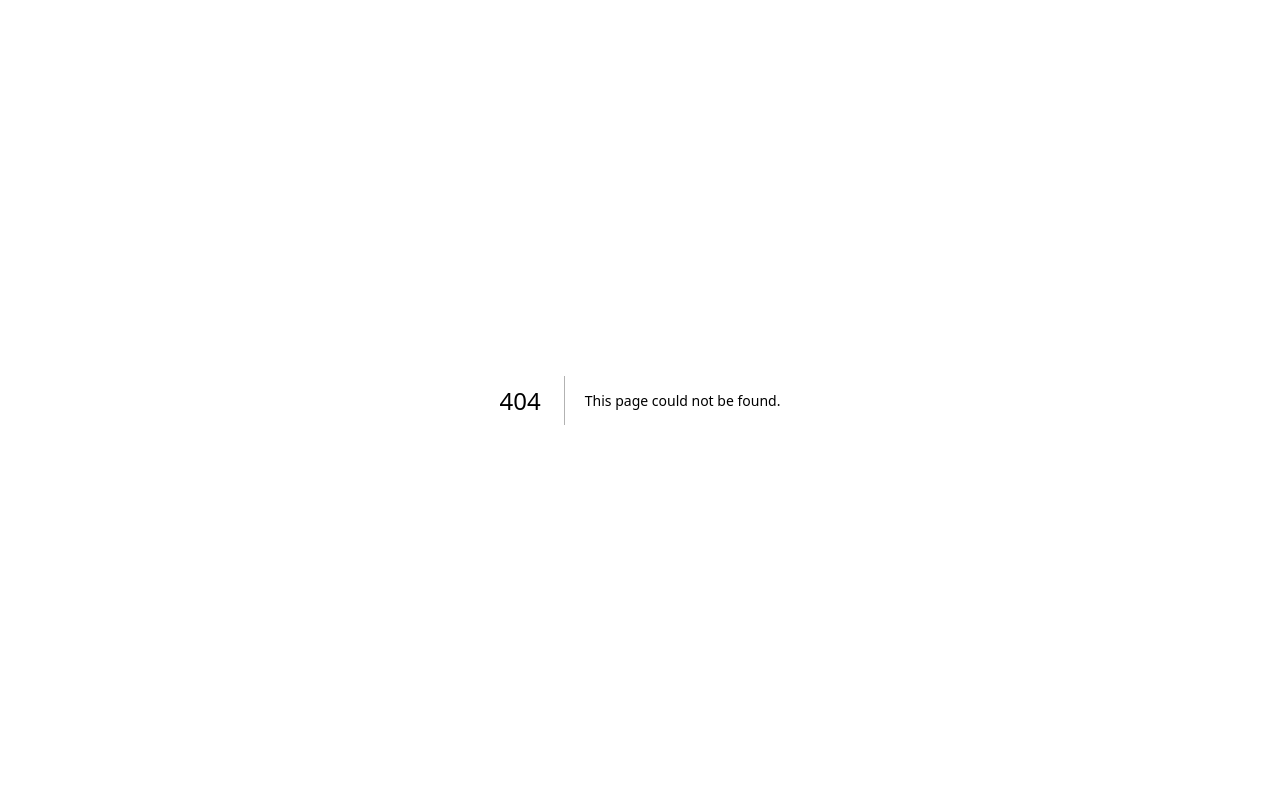
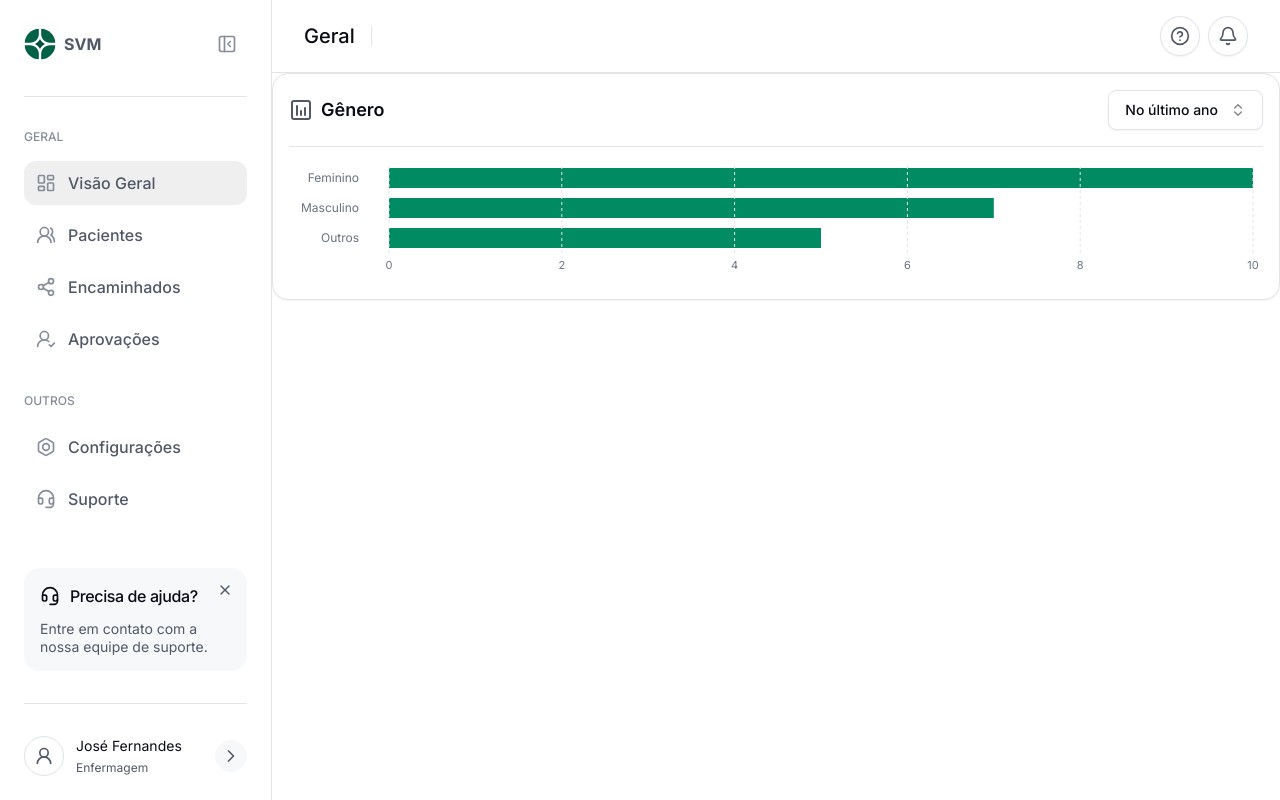
Before and after one commit to ipecode-br/abnmo-frontend, a Next.js app: page /visao-geral in a window 1280 px wide. Before the commit this address had no page. Built offline with nearby package versions, Linux system fonts and the light colour scheme.

Commit message:
feat(chart): create gender chart component

```diff
--- a/package.json
+++ b/package.json
@@ -28,6 +28,7 @@
     "react": "^19.0.0",
     "react-dom": "^19.0.0",
     "react-hook-form": "7.55.0",
+    "recharts": "3.1.0",
     "sonner": "2.0.4",
     "tailwind-merge": "3.2.0",
     "zod": "3.24.3",
--- /dev/null
+++ b/src/app/(dashboard)/visao-geral/page.tsx
@@ -0,0 +1,27 @@
+import type { Metadata } from 'next'
+
+import { GenderChart } from '@/components/chart/gender-chart'
+
+export const metadata: Metadata = {
+  title: 'Visão Geral',
+}
+
+// Dados que virão do backend (exemplo para teste)
+const rawData = {
+  labels: ['Feminino', 'Masculino', 'Outros'],
+  datasets: [
+    {
+      label: 'Gênero',
+      data: [10, 7, 5],
+      backgroundColor: ['#008b62'],
+    },
+  ],
+}
+
+export default function OverviewPage() {
+  return (
+    <div>
+      <GenderChart rawData={rawData} />
+    </div>
+  )
+}
--- /dev/null
+++ b/src/components/chart/base-chart.tsx
@@ -0,0 +1,100 @@
+'use client'
+
+import type { LucideIcon } from 'lucide-react'
+import {
+  Bar,
+  BarChart,
+  Cell,
+  ReferenceLine,
+  ResponsiveContainer,
+  Tooltip,
+  XAxis,
+  YAxis,
+} from 'recharts'
+
+import { cn } from '@/utils/class-name-merge'
+
+import { Card } from '../ui/card'
+import { Divider } from '../ui/divider'
+
+interface ChartDataItem {
+  name: string
+  value: number
+}
+
+interface BaseChartProps {
+  title: string
+  data: ChartDataItem[]
+  barColor: string
+  icon: LucideIcon
+  iconClassName?: string
+  children?: React.ReactNode
+}
+
+export function BaseChart({
+  title,
+  data,
+  barColor,
+  icon: Icon,
+  iconClassName,
+  children,
+}: BaseChartProps) {
+  return (
+    <Card className='h-full w-full p-4'>
+      <div className='flex items-center justify-between'>
+        <div className='flex items-center gap-2'>
+          <Icon className={cn('h-6 w-6', iconClassName)} />
+          <h2 className='text-lg font-semibold'>{title}</h2>
+        </div>
+        {children}
+      </div>
+
+      <Divider className='my-4' />
+
+      <div className='h-30 w-full'>
+        <ResponsiveContainer width='100%' height='100%'>
+          <BarChart
+            layout='vertical'
+            data={data}
+            margin={{ top: 0, right: 10, left: 0, bottom: 0 }}
+          >
+            <XAxis
+              type='number'
+              dataKey='value'
+              ticks={[0, 2, 4, 6, 8, 10]}
+              axisLine={false}
+              tickLine={false}
+              tick={{ fontSize: 11, fill: '#6b7280' }}
+            />
+
+            {[0, 2, 4, 6, 8, 10].map((tick) => (
+              <ReferenceLine
+                key={tick}
+                x={tick}
+                stroke='#e2e4e9'
+                strokeDasharray='3 3'
+              />
+            ))}
+
+            <YAxis
+              dataKey='name'
+              type='category'
+              width={100}
+              tick={{ fontSize: 12, fill: '#6b7280' }}
+              tickMargin={24}
+              domain={[0, 10]}
+              axisLine={false}
+              tickLine={false}
+            />
+            <Tooltip cursor={{ fill: 'transparent' }} />
+            <Bar dataKey='value' fill={barColor} barSize={20}>
+              {data.map((_entry, index) => (
+                <Cell key={`cell-${index}`} fill={barColor} />
+              ))}
+            </Bar>
+          </BarChart>
+        </ResponsiveContainer>
+      </div>
+    </Card>
+  )
+}
--- /dev/null
+++ b/src/components/chart/gender-chart.tsx
@@ -0,0 +1,54 @@
+'use client'
+
+import { SquareKanban } from 'lucide-react'
+
+import { DropdownMenu } from '../ui/dropdown'
+import { DropdownMenuContent } from '../ui/dropdown/content'
+import { DropdownMenuItem } from '../ui/dropdown/item'
+import { DropdownMenuTrigger } from '../ui/dropdown/trigger'
+import { BaseChart } from './base-chart'
+
+interface RawData {
+  labels: string[]
+  datasets: {
+    label: string
+    data: number[]
+    backgroundColor: string[]
+  }[]
+}
+
+interface GenderChartProps {
+  rawData: RawData
+}
+
+export function GenderChart({ rawData }: GenderChartProps) {
+  const formattedData = rawData.labels.map((label, index) => ({
+    name: label,
+    value: rawData.datasets[0].data[index],
+  }))
+
+  return (
+    <BaseChart
+      title='Gênero'
+      icon={SquareKanban}
+      iconClassName='rotate-180 text-foreground-soft'
+      data={formattedData}
+      barColor='#008b62'
+    >
+      <DropdownMenu>
+        <DropdownMenuTrigger
+          aria-label='Abrir menu'
+          className='rounded-lg'
+          indicator
+        >
+          No último ano
+        </DropdownMenuTrigger>
+
+        <DropdownMenuContent align='end'>
+          <DropdownMenuItem>No último mês</DropdownMenuItem>
+          <DropdownMenuItem>Na última semana</DropdownMenuItem>
+        </DropdownMenuContent>
+      </DropdownMenu>
+    </BaseChart>
+  )
+}
--- a/src/constants/routes.ts
+++ b/src/constants/routes.ts
@@ -14,7 +14,7 @@ export function getRoutes(id?: string) {
       },
     },
     dashboard: {
-      main: '/',
+      main: '/visao-geral',
       patients: {
         main: '/pacientes',
         details: {
```
Also changed, not shown: 1 other file (tests, documents, lock files or other folders).
